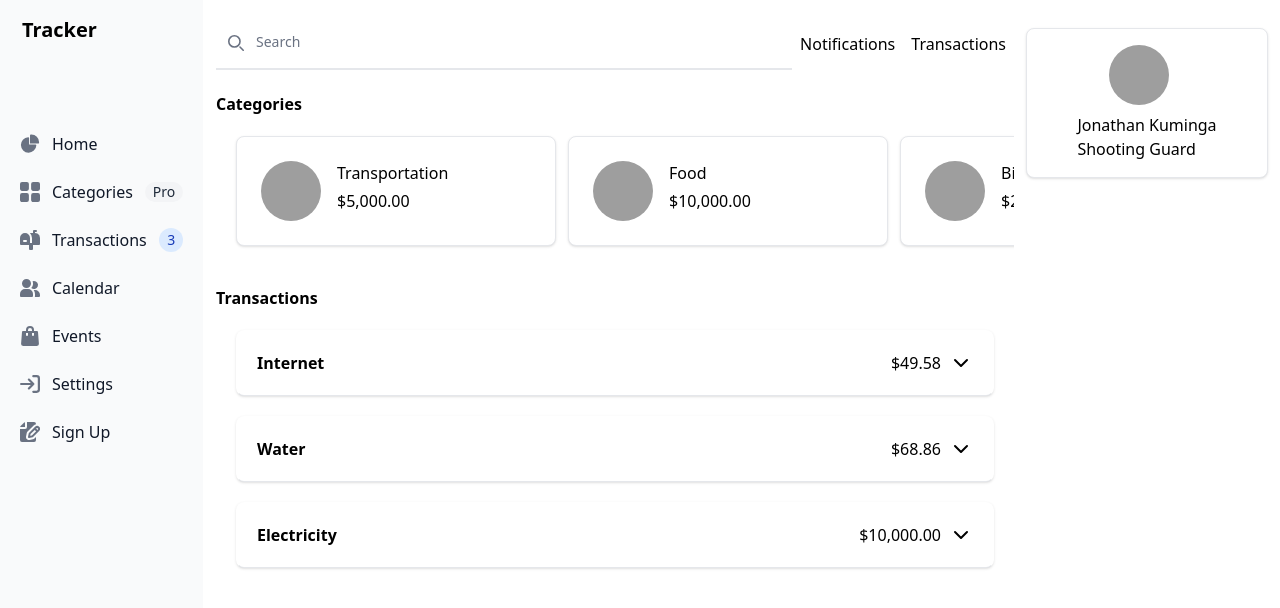
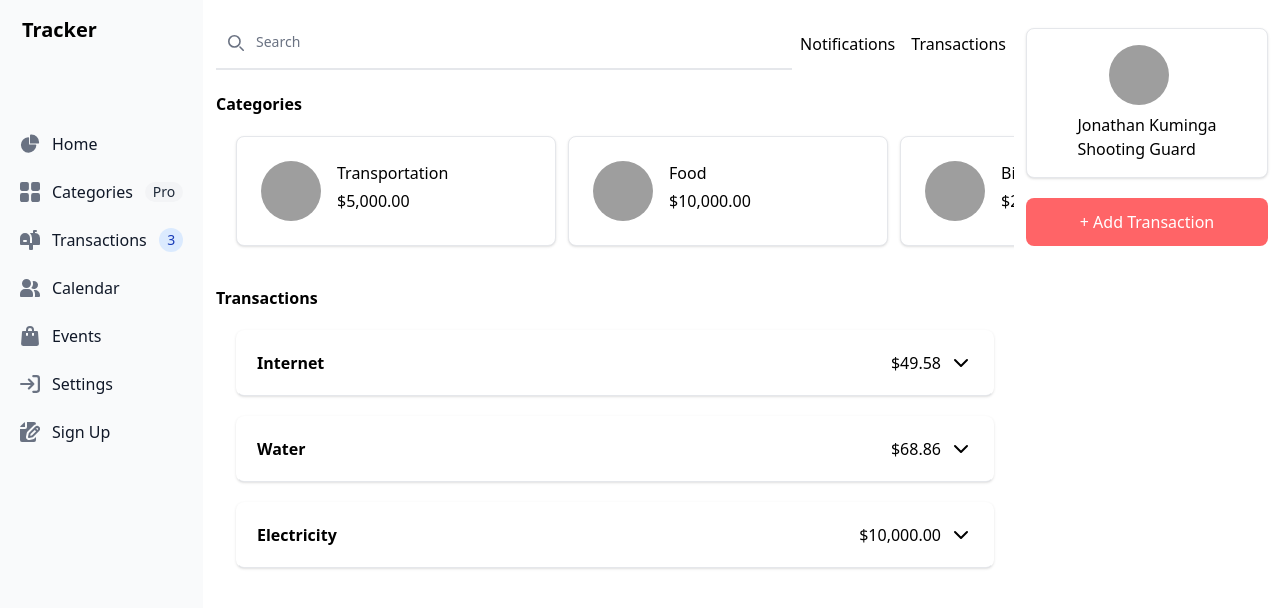
Before and after one commit to Jamesgnzg/exp-tracker, a SvelteKit app: page /transactions in a window 1280 px wide. Shown: the top 608 px of the page. Built offline with nearby package versions, Linux system fonts and the light colour scheme; grey boxes are pictures that could not be loaded.

Commit message:
Add transaction button

```diff
--- a/src/routes/transactions/components/RightBar.svelte
+++ b/src/routes/transactions/components/RightBar.svelte
@@ -6,4 +6,5 @@
             <p>Shooting Guard</p>
         </div>
     </div>
+    <button class="mt-5 p-3 rounded-lg text-white bg-red-400 cursor-pointer min-w-full">+ Add Transaction</button>
 </div>
```
